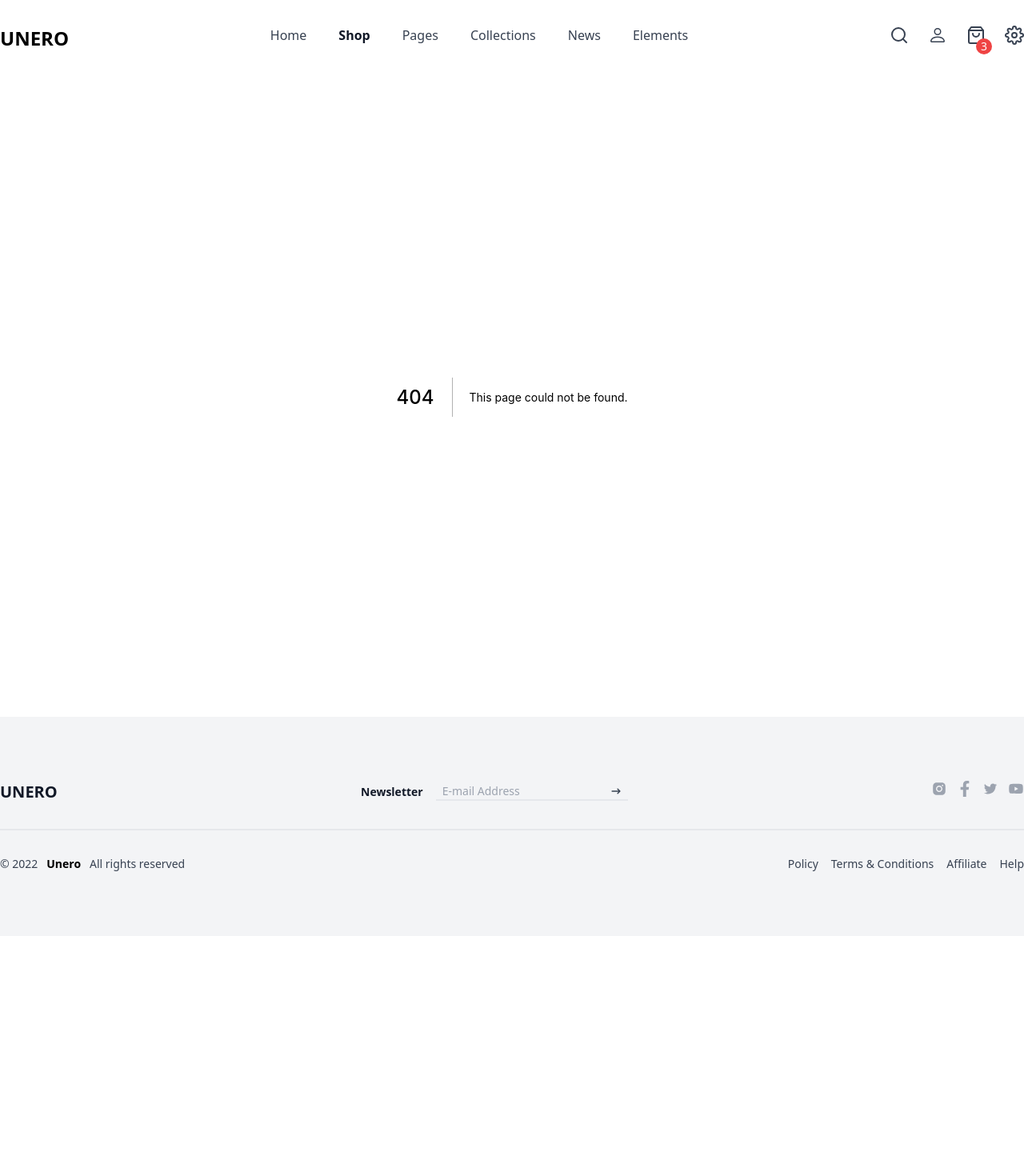
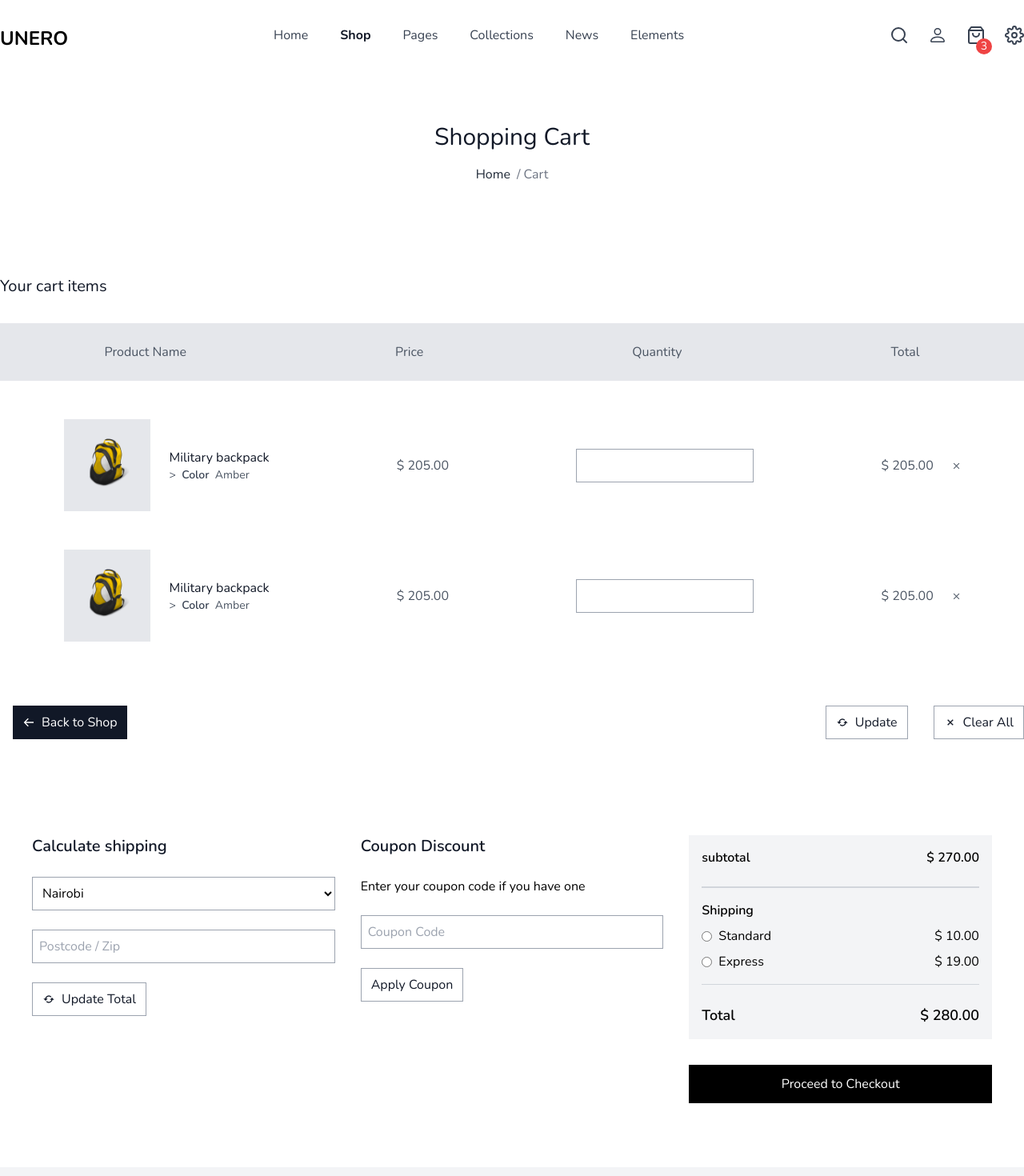
Before and after one commit to JAMESKURIA/unero-ecommerce, a Next.js app: page /cart in a window 1280 px wide. Before the commit this address had no page. Shown: the top 1470 px of the page at 80% size. Before the commit the page ends 1170 px from the top, so only its background shows below. Built offline with nearby package versions, Linux system fonts and the light colour scheme.

Commit message:
Added shopping cart page

```diff
--- a/components/BreadCrumbs.jsx
+++ b/components/BreadCrumbs.jsx
@@ -1,14 +1,24 @@
-import React from "react";
+import Link from "next/link";
+import { useRouter } from "next/router";
 
-const BreadCrumbs = () => {
+const BreadCrumbs = ({ title }) => {
+  const router = useRouter();
+  const { pathname } = router;
+  const path = pathname.split("/");
+  console.log(path);
+
   return (
     <div className=" h-48  flex flex-col items-center justify-center">
-      <h3 className="mb-4 font-normal text-3xl text-gray-900 ">Shop Page</h3>
+      <h3 className="mb-4 font-normal text-3xl text-gray-900 ">{title}</h3>
       <div className="flex gap-2">
-        <h4 className=" text-gray-800">Home</h4>
+        <Link href={"/"}>
+          <h4 className=" text-gray-800 cursor-pointer">Home</h4>
+        </Link>
 
-        <h4 className="text-gray-500">
-          <span> / </span>Shop
+        <h4 className="text-gray-500 capitalize">
+          {path.map(
+            (p, i) => p != 0 && <span key={i.toString()}> / {p} </span>
+          )}
         </h4>
       </div>
     </div>
--- /dev/null
+++ b/components/CartItem.jsx
@@ -0,0 +1,49 @@
+import Image from "next/image";
+
+const CartItem = () => {
+  return (
+    <div className=" flex items-center justify-around text-gray-600 py-6">
+      <div className=" flex items-center gap-6">
+        <div className=" bg-gray-200 p-6">
+          <Image
+            src={"/bag2.png"}
+            height={60}
+            width={60}
+            alt="Military BackPack"
+          />
+        </div>
+
+        <div>
+          <h3 className="text-gray-900 ">Military backpack</h3>
+          <h4 className="text-gray-600 text-sm">
+            &gt; &nbsp;
+            <span className="text-gray-700  font-semibold">Color &nbsp;</span>
+            Amber
+          </h4>
+        </div>
+      </div>
+
+      <h3>
+        $ <span>205.00</span>
+      </h3>
+
+      <div>
+        <input
+          className="border border-gray-400 p-2"
+          type="number"
+          name=""
+          id=""
+        />
+      </div>
+
+      <div className="flex justify-between gap-6">
+        <h3>
+          $ <span>205.00</span>
+        </h3>
+        <span>&times;</span>
+      </div>
+    </div>
+  );
+};
+
+export default CartItem;
--- a/components/Layout.jsx
+++ b/components/Layout.jsx
@@ -10,6 +10,13 @@ const Layout = ({ children }) => {
         <meta httpEquiv="X-UA-Compatible" content="IE=edge" />
         <meta name="viewport" content="width=device-width, initial-scale=1.0" />
         <title>Unero Ecommerce</title>
+
+        <link rel="preconnect" href="https://fonts.googleapis.com" />
+        <link rel="preconnect" href="https://fonts.gstatic.com" crossOrigin />
+        <link
+          href={`https://fonts.googleapis.com/css2?family=Nunito:wght@200;300;400;500;600;700;800&display=swap`}
+          rel="stylesheet"
+        ></link>
       </Head>
       <Nav />
       <main className="max-w-7xl mx-auto">{children}</main>
--- a/components/Nav.jsx
+++ b/components/Nav.jsx
@@ -26,12 +26,16 @@ const Nav = () => {
         <div className="inline-flex space-x-6 text-2xl text-gray-700">
           <FiSearch />
           <BsPerson />
+          <Link href={"/cart"}>
             <div className="relative">
+              <span className="cursor-pointer">
                 <FiShoppingBag />
+              </span>
               <span className="cursor-pointer absolute -bottom-1 -right-2 text-white text-sm font-normal rounded-full  bg-red-500 flex items-center justify-center h-5 w-5 ">
                 3
               </span>
             </div>
+          </Link>
           <FiSettings />
         </div>
       </div>
--- a/components/index.js
+++ b/components/index.js
@@ -6,3 +6,4 @@ export { default as ProductList } from "./ProductList";
 export { default as ProductCard } from "./ProductCard";
 export { default as Footer } from "./Footer";
 export { default as LoadingBanner } from "./LoadingBanner";
+export { default as CartItem } from "./CartItem";
--- /dev/null
+++ b/pages/cart.jsx
@@ -0,0 +1,139 @@
+import Image from "next/image";
+import Link from "next/link";
+import { BreadCrumbs, CartItem } from "../components";
+import { BiArrowBack, BiRefresh, BiX } from "react-icons/bi";
+
+const Cart = () => {
+  return (
+    <div>
+      <BreadCrumbs title="Shopping Cart" />
+
+      {/* Table - Cart items */}
+      <div className="py-6 mt-8">
+        <h3 className="text-xl mb-8 text-gray-900">Your cart items</h3>
+
+        <div className="flex items-center justify-around text-gray-600 bg-gray-200 py-6 my-6">
+          <h3>Product Name</h3>
+          <h3>Price</h3>
+          <h3>Quantity</h3>
+          <h3>Total</h3>
+        </div>
+
+        <CartItem />
+        <CartItem />
+      </div>
+
+      {/* Buttons */}
+      <div className="flex justify-between my-8 mb-20 pl-4">
+        <Link href={"/shop"}>
+          <button className="flex items-center gap-2 p-2 bg-gray-900 text-white px-3  hover:bg-gray-500">
+            <BiArrowBack />
+            <span>Back to Shop</span>
+          </button>
+        </Link>
+
+        <div className="flex gap-8 ">
+          <button className="border border-gray-400 flex items-center gap-2 p-2 bg-none text-gray-900 px-3  hover:bg-gray-200">
+            <BiRefresh />
+            <span>Update</span>
+          </button>
+          <button className="border border-gray-400 flex items-center gap-2 p-2 bg-none text-gray-900 px-3 hover:text-white hover:bg-red-600">
+            <BiX />
+            <span>Clear All</span>
+          </button>
+        </div>
+      </div>
+
+      {/* Proceed to Checkout */}
+
+      <div className="grid grid-cols-3 gap-8  p-10 mb-10">
+        <div className="flex flex-col gap-6">
+          <h3 className="text-xl font-semibold text-gray-900">
+            Calculate shipping
+          </h3>
+          <select className="p-2 border border-gray-400 outline-none bg-white">
+            <option value="Nairobi" selected>
+              Nairobi
+            </option>
+            <option value="Kiambu">Kiambu</option>
+            <option value="Limuru">Limuru</option>
+            <option value="Thika">Thika</option>
+          </select>
+          <input
+            type="text"
+            className="border border-gray-400 p-2 outline-none"
+            placeholder="Postcode / Zip"
+          />
+          <button className="border w-fit border-gray-400 flex items-center gap-2 p-2 bg-none text-gray-900 px-3  hover:bg-gray-200">
+            <BiRefresh />
+            <span>Update Total</span>
+          </button>
+        </div>
+
+        {/* Coupon */}
+        <div className="flex flex-col gap-6">
+          <h3 className="text-xl font-semibold text-gray-900">
+            Coupon Discount
+          </h3>
+          <h4>Enter your coupon code if you have one</h4>
+          <input
+            type="text"
+            className="border border-gray-400 p-2 outline-none"
+            placeholder="Coupon Code"
+          />
+          <button className="w-fit border border-gray-400 flex items-center gap-2 p-2 bg-none text-gray-900 px-3  hover:bg-gray-200">
+            <span>Apply Coupon</span>
+          </button>
+        </div>
+
+        {/* Total */}
+        <div className="flex flex-col gap-8">
+          <div className="flex flex-col gap-6 bg-gray-100 p-4 ">
+            <div className="flex justify-between font-semibold">
+              <h3>subtotal</h3>
+              <h3>
+                $ <span>270.00</span>
+              </h3>
+            </div>
+
+            <div className="flex flex-col gap-2 py-4 border-t-2 border-b border-gray-300">
+              <h3 className="font-semibold ">Shipping</h3>
+              <div className="flex justify-between items-center">
+                <button className="flex items-center gap-2">
+                  <input type="radio" name="" id="" />
+                  <span>Standard</span>
+                </button>
+                <h3>
+                  $ <span>10.00</span>
+                </h3>
+              </div>
+
+              <div className="flex justify-between">
+                <button className="flex items-center gap-2">
+                  <input type="radio" name="" id="" />
+                  <span>Express</span>
+                </button>
+                <h3>
+                  $ <span>19.00</span>
+                </h3>
+              </div>
+            </div>
+
+            <div className="flex justify-between text-lg font-semibold text-black">
+              <h3>Total</h3>
+              <h3>
+                $ <span>280.00</span>
+              </h3>
+            </div>
+          </div>
+
+          <button className="flex items-center justify-center p-3 bg-black text-white px-3 hover:text-black hover:bg-gray-100">
+            <span>Proceed to Checkout</span>
+          </button>
+        </div>
+      </div>
+    </div>
+  );
+};
+
+export default Cart;
--- a/pages/products/[id].jsx
+++ b/pages/products/[id].jsx
@@ -46,7 +46,7 @@ const Product = ({ product }) => {
 
   return (
     <>
-      <div className="py-8">
+      <div className="pt-10 pb-14">
         <h3 className="text-gray-600 mb-12">
           <span className="text-gray-900 font-semibold cursor-pointer">
             Home
@@ -70,17 +70,14 @@ const Product = ({ product }) => {
           </div>
 
           {/* right - details */}
-          <div className="flex flex-col ">
+          <div className="flex flex-col gap-4">
             {/* brand */}
-            <h3 className="font-bold uppercase text-blue-500 text-sm mb-2">
-              {" "}
-              DG
-            </h3>
+            <h3 className="font-bold uppercase text-blue-500 text-sm"> DG</h3>
 
-            <h3>DG Wood Sunglasses</h3>
+            <h3 className="text-lg">{product.name}</h3>
             {/* Stars */}
             {product.stars > 0 && (
-              <div className="inline-flex space-x-4 items-center mt-1">
+              <div className="inline-flex space-x-4 items-center ">
                 <div className="flex gap-1 text-gray-400 text-sm">
                   {STARS.map((star) => (
                     <AiFillStar
@@ -98,16 +95,16 @@ const Product = ({ product }) => {
             )}
 
             {/* Price */}
-            <h4 className="text-xl text-gray-600 my-4">$ {product.price}</h4>
+            <h4 className="text-xl text-gray-600 my-2">$ {product.price}</h4>
 
             {/* Available */}
-            <h4 className="font-semibold text-sm my-2">
+            <h4 className="font-semibold text-sm my-1">
               Available:{" "}
               <span className="text-green-500 font-medium">in Stock</span>
             </h4>
 
             {/* short descritption */}
-            <p className="text-gray-600 mb-4">
+            <p className="text-gray-600 mb-4 leading-8">
               Lorem ipsum, dolor sit amet consectetur adipisicing elit. Rem,
               debitis adipisci ducimus dolor dolorum inventore ex natus pariatur
               assumenda commodi
@@ -164,7 +161,7 @@ const Product = ({ product }) => {
             </butto>
 
             {/* buttons */}
-            <div className="flex gap-2 h-10 my-4">
+            <div className="flex gap-2 h-10 my-8">
               <button className="px-4 inline-flex  items-center border border-2 border-gray-700">
                 <FiMinus />
                 <input type="number" className="outline-none border-none" />
@@ -179,7 +176,7 @@ const Product = ({ product }) => {
             </div>
 
             {/* Share & wishlist */}
-            <div className="flex items-center justify-between my-4">
+            <div className="flex items-center justify-between mb-4">
               <button
                 className="text-xl  cursor-pointer flex gap-2"
                 onClick={() => handleLike(product.id)}
@@ -206,7 +203,7 @@ const Product = ({ product }) => {
       </div>
 
       {/* DESCRIPTION */}
-      <div>
+      <div className="my-10 flex flex-col">
         {/* nav */}
         <div className="py-8 flex items-center justify-center space-x-8 text-gray-700">
           <h3 className="cursor-pointer text-gray-900 font-semibold">
@@ -218,7 +215,7 @@ const Product = ({ product }) => {
         </div>
 
         {/* Description */}
-        <div className="flex flex-col gap-4">
+        <div className="flex flex-col gap-10 leading-10">
           {/* Detail */}
           <div>
             <h3 className="text-xl font-medium text-gray-900">Detail</h3>
@@ -254,7 +251,7 @@ const Product = ({ product }) => {
         </div>
 
         {/* Tags */}
-        <div className="w-full my-10 border-t border-b border-gray-300 inline-flex items-center justify-center py-4 text-sm space-x-8">
+        <div className="w-full my-10 border-t border-b border-gray-300 inline-flex items-center justify-center py-4 text-sm space-x-8 mt-20">
           <h3 className="text-gray-700">
             <span className="font-semibold text-gray-900">SKU: </span>2579-MK96
           </h3>
@@ -271,7 +268,7 @@ const Product = ({ product }) => {
 
       {/* Related products */}
       <div className="flex flex-col mb-20 ">
-        <h2 className="text-center text-3xl py-4 font-medium text-gray-900">
+        <h2 className="text-center text-3xl py-4 mb-10 font-medium text-gray-900">
           Related products{" "}
         </h2>
         <Slider {...settings}>
--- a/pages/shop.jsx
+++ b/pages/shop.jsx
@@ -5,7 +5,7 @@ import { server } from "../config";
 const Shop = ({ products }) => {
   return (
     <div>
-      <BreadCrumbs />
+      <BreadCrumbs title="Shop Page" />
       <NavTwo />
       <ProductList products={products} />
       <LoadingBanner />
--- a/styles/globals.css
+++ b/styles/globals.css
@@ -1,6 +1,9 @@
 @tailwind base;
 @tailwind components;
 @tailwind utilities;
+
+
+
 
 html {
   height: 100%;
@@ -10,4 +13,5 @@ body {
   min-height: 100%;
   display: flex;
   flex-direction: column;
+  font-family: 'Nunito', sans-serif;
 }
```
Lines whose indentation alone changed are shown as unchanged.
